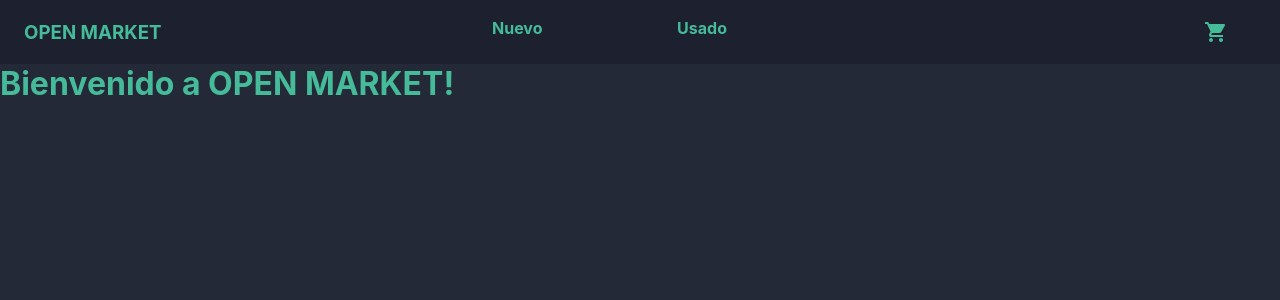
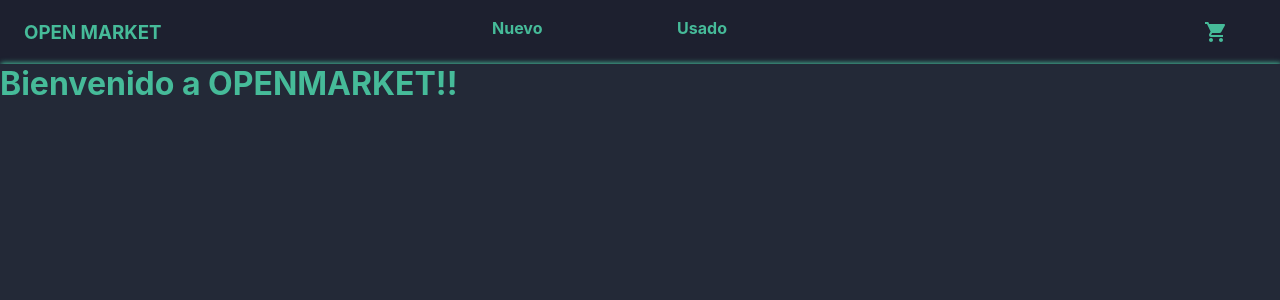
Before and after one commit to TTorres94/coder-open-market, a React (Create React App) app: page / in a window 1280 px wide. Shown: the top 300 px of the page. Built offline with nearby package versions, Linux system fonts and the light colour scheme.

Commit message:
correción tarea clase 4

```diff
--- a/public/index.html
+++ b/public/index.html
@@ -24,7 +24,7 @@
       work correctly both with client-side routing and a non-root public URL.
       Learn how to configure a non-root public URL by running `npm run build`.
     -->
-    <title>React App</title>
+    <title>OPENMARKET</title>
   </head>
   <body>
     <noscript>You need to enable JavaScript to run this app.</noscript>
--- a/src/App.js
+++ b/src/App.js
@@ -3,10 +3,15 @@ import NavBar from './components/navbar/navbar'
 import ItemListContainer from './components/ItemListContainer/ItemListContainer'
 
 function App() {
+
+  const greeting = 'Bienvenido a OPENMARKET!!'
+
+
+
   return (
     <div className="App">
       <NavBar />
-      <ItemListContainer />
+      <ItemListContainer greeting = {greeting} />
     </div>
   );
 }
--- a/src/components/ItemListContainer/ItemListContainer.js
+++ b/src/components/ItemListContainer/ItemListContainer.js
@@ -1,10 +1,10 @@
 import React from 'react'
 import './ItemListcontainer.css'
 
-export default function ItemListContainer() {
+export default function ItemListContainer({greeting}) {
     return (
         <div className = 'main'>
-            <h1>Bienvenido a OPEN MARKET!</h1>
+            <h1>{greeting}</h1>
         </div>
     )
 }
--- a/src/components/ItemListContainer/ItemListcontainer.css
+++ b/src/components/ItemListContainer/ItemListcontainer.css
@@ -1,4 +1,7 @@
 .main{
+    -webkit-box-shadow: 1px -1px 5px 0px rgba(70,187,153,1);
+-moz-box-shadow: 1px -1px 5px 0px rgba(70,187,153,1);
+box-shadow: 1px -1px 5px 0px rgba(70,187,153,1);
     background-color: #232937;
     height:100vh;
     width:100%;
--- a/src/components/navbar/style.css
+++ b/src/components/navbar/style.css
@@ -1,6 +1,6 @@
 .appBar{
     background-color:#1D202F!important;
-    color:#46BB99!important
+    color:#46BB99!important;
 }
 
 .container{
```
